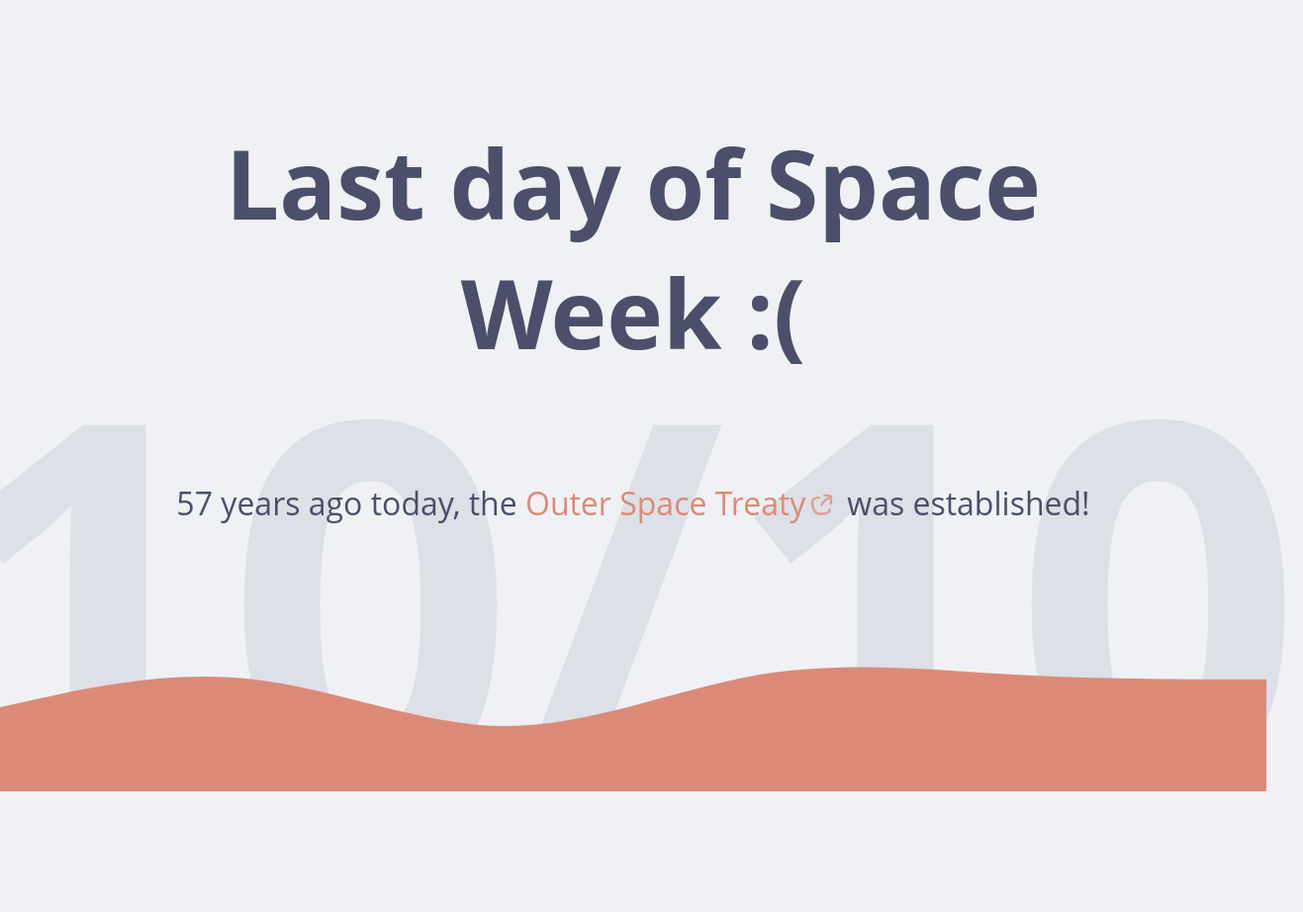
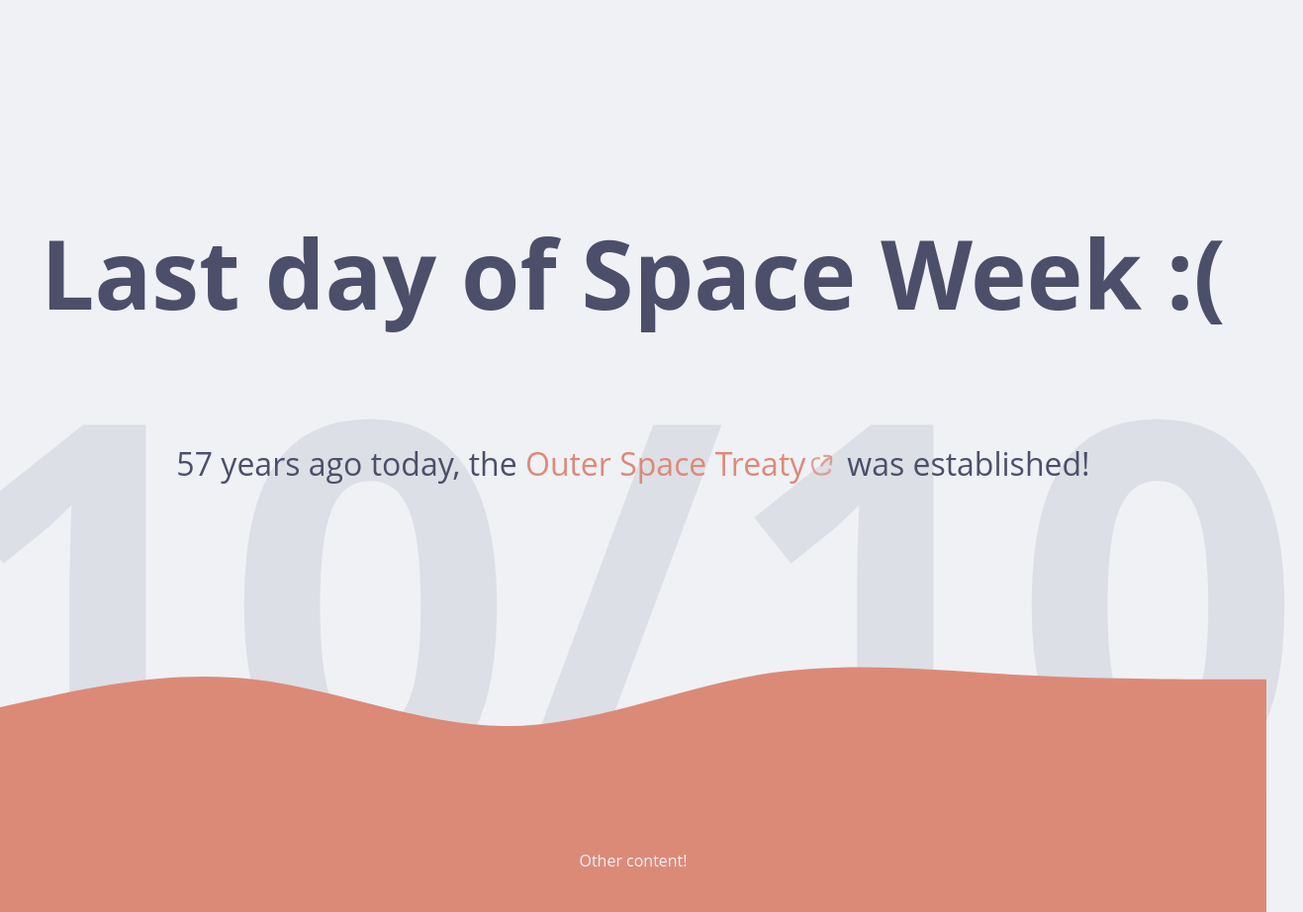
Before and after one commit to ibll/daily, a plain HTML site: page index.html in a window 1280 px wide. Shown: the top 922 px of the page at 99% size, 1317 px wide, since content can reach past the window. Before the commit the page ends 800 px from the top, so only its background shows below. Drawn offline with Linux system fonts and the light colour scheme.

Commit message:
allowing for content below the fold

```diff
--- a/index.html
+++ b/index.html
@@ -9,11 +9,12 @@
 </head>
 <body>
 
-	<main>
+	<div class="above-fold">
+		<div class="fold-content">
 			<h1 id="title"></h1>
 			<br>
 			<p id="description"></p>
-	</main>
+		</div>
 
 		<div id="background-date-container">
 			<h1 id="bg-date"></h1>
@@ -22,6 +23,11 @@
 		<svg id="decorative-wave" xmlns="http://www.w3.org/2000/svg" viewBox="0 0 1440 320">
 			<path d="M0,224L48,213.3C96,203,192,181,288,192C384,203,480,245,576,245.3C672,245,768,203,864,186.7C960,171,1056,181,1152,186.7C1248,192,1344,192,1392,192L1440,192L1440,320L1392,320C1344,320,1248,320,1152,320C1056,320,960,320,864,320C768,320,672,320,576,320C480,320,384,320,288,320C192,320,96,320,48,320L0,320Z"></path>
 		</svg>
-
+	</div>
+	<div class="below-fold">
+		<main>
+			<p>Other content!</p>
+		</main>
+	</div>
 </body>
 </html>
--- a/style.css
+++ b/style.css
@@ -21,19 +21,27 @@ body {
     white-space: pre-line;
     color: var(--text-color);
 
+    display: flex;
+    align-items: center;
+    justify-content: center;
+    flex-direction: column;
+
+    align-content: flex-start;
+    margin: 0;
+}
+
+.above-fold {
+    position: relative;
     height: 100vh;
-    max-width: 90%;
-    margin: 0 auto;
+    width: 100%;
+    min-height: fit-content;
 
     display: flex;
     align-items: center;
     justify-content: center;
-    overflow: hidden;
 }
 
-main {
-    margin-bottom: 20vh;
-
+.fold-content {
     h1 {
         font-size: 3rem;
         margin: 1.5rem;
@@ -41,14 +49,14 @@ main {
 
     p {
         font-size: 1rem;
-        margin: 1rem;
+        margin: 1rem 1rem 10%;
     }
 
     a {
         color: var(--rosewater);
         text-decoration: none;
 
-&:hover {
+        &:hover {
             text-decoration: underline;
         }
     }
@@ -80,13 +88,15 @@ a[target="_blank"]::after {
 }
 
 #decorative-wave {
-    position: fixed;
+    position: absolute;
     bottom: 0;
     left: 0;
     width: 100%;
     height: auto;
     z-index: -1;
     fill: var(--rosewater) !important;
+    margin: 0;
+    padding: 0;
 }
 
 #bg-date {
@@ -95,9 +105,20 @@ a[target="_blank"]::after {
     white-space: nowrap;
 
     transform: translateY(70%);
-    position: fixed;
+    position: absolute;
     bottom: 0;
     left: -5%;
     opacity: 0.1;
     z-index: -2;
 }
+
+.below-fold {
+    /*margin-top: -10px;*/
+    margin-top: -1px;
+    width: 100%;
+    height: 100%;
+    padding-bottom: 50%;
+
+    background-color: var(--rosewater);
+    color: var(--background);
+}
```
Lines whose indentation alone changed are shown as unchanged.
